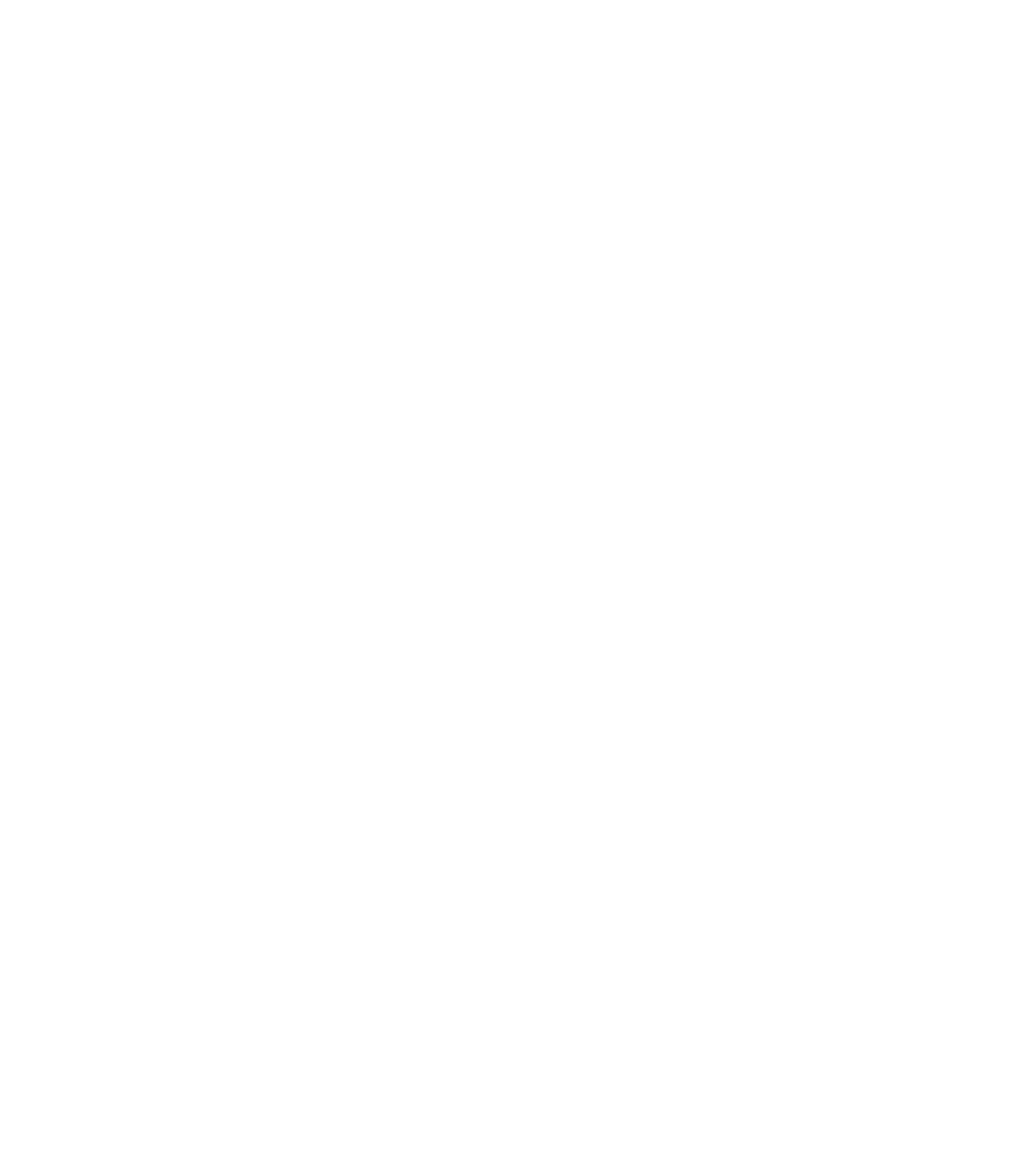
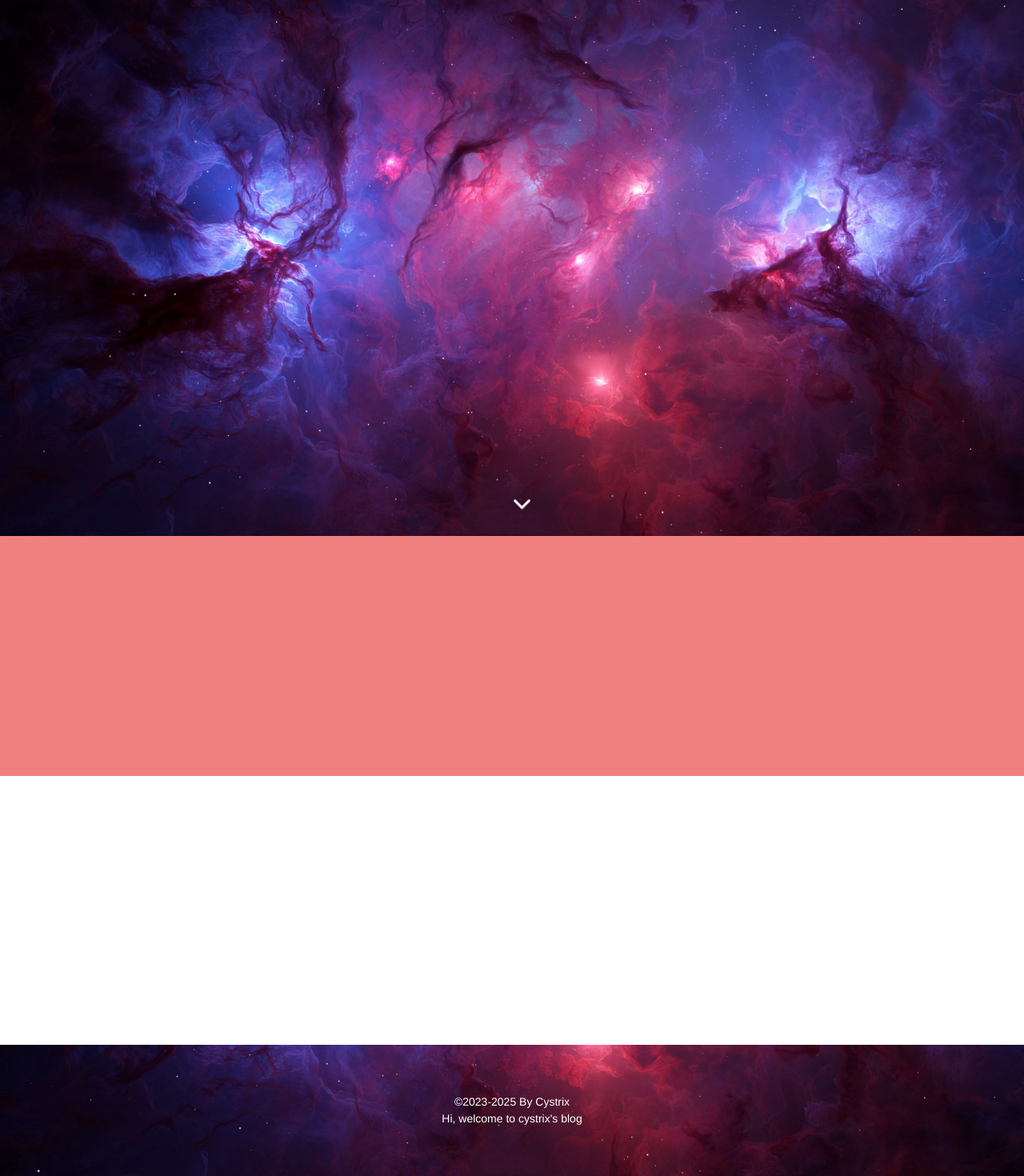
Before and after one commit to chanris/cystrixblog_frontend, a Vue app: page / in a window 1280 px wide. Shown: the part 130-1600 px from the top of the page at 80% size. Before the commit the page ends 800 px from the top, so only its background shows below. Built offline with nearby package versions, Linux system fonts and the light colour scheme.

Commit message:
update by chenyue

```diff
--- a/src/App.vue
+++ b/src/App.vue
@@ -6,9 +6,7 @@
 <template>
 	<div>
 		<index></index>
-		<el-button>default</el-button>
 	</div>
-
 </template>
 
 <style scoped>
--- a/src/main.js
+++ b/src/main.js
@@ -18,5 +18,10 @@
 }
 // console.log('main.js', import.meta.env)
 // app.use(router)
+
+if ('scrollRestoration' in history) {
+	// 如果浏览器支持 scrollRestoration，将其设置为 'manual'
+	history.scrollRestoration = 'manual'
+}
 app.use(store)
 app.mount('#app')
--- a/src/views/index.vue
+++ b/src/views/index.vue
@@ -1,15 +1,157 @@
 <template>
 	<div class="container">
-		<el-button>btm</el-button>
+		<div class="hd-box" v-show="isHdBoxVisible">
+			<div class="hd-box__left">
+				Cystrix's blog
+			</div>
+			<div class="hd-box__right">
+				<div class="item"> <HomeFilled style="width: 1.2em; height: 1.2em; margin-right: 5px;" /> 首页</div>
+				<div class="item" style="margin-right: 10px;" > <Suitcase style="width: 1.2em; height: 1.2em; margin-right: 5px;" /> 时间轴</div>
+				<div class="item"> <PriceTag style="width: 1.2em; height: 1.2em; margin-right: 5px;"/> 标签</div>
+				<div class="item"> <FolderOpened style="width: 1.2em; height: 1.2em; margin-right: 5px;" /> 分类</div>
+				<div class="item"> <ChatLineSquare style="width: 1.2em; height: 1.2em; margin-right: 5px;" /> 清单</div>
+				<div class="item"> <Paperclip style="width: 1.2em; height: 1.2em; margin-right: 5px;" /> 友链</div>
+				<div class="item"> <Apple style="width: 1.2em; height: 1.2em; margin-right: 5px;" /> 关于</div>
+			</div>
+		</div>
+		<div class="arrowdown-box" @click="scrollToContent">
+			<ArrowDownBold style="width: 1em; height: 1em;"/>
+		</div>
+		<div class="main">
+			<div class="content-box"></div>
+			<div class="footer">
+				<div class="footer-wrapper">
+					<div class="copyright">©2023-2025&nbsp;By&nbsp;Cystrix</div>
+					<div>Hi,&nbsp;welcome&nbsp;to&nbsp;cystrix's&nbsp;blog</div>
+				</div>
+			</div>
+		</div>
 	</div>
 </template>
 
 <script setup>
+import { onMounted, ref } from 'vue';
+
+let lastScrollPosition = 0
+const isHdBoxVisible = ref(true)
+
+onMounted(() => {
+  window.scrollTo({top: 0})
+  window.addEventListener('scroll', handleScroll)
+})
+const scrollToContent = function() {
+	const contentBoxHeight = document.querySelector('.content-box').offsetTop;
+	window.scrollTo({
+		top: contentBoxHeight + window.innerHeight,
+		behavior: 'smooth'
+	})
+}
+
+const handleScroll = () => {
+	console.log('scroll listener ...')
+	const newScrollPosition = window.scrollY
+	if(newScrollPosition < lastScrollPosition) {
+		isHdBoxVisible.value = true
+	}else {
+		isHdBoxVisible.value = false
+	}
+	lastScrollPosition = newScrollPosition
+}
 
 </script>
 
 <style scoped lang="scss">
+
+@keyframes bounce {
+	0% {
+		transform: translateY(0);
+	}
+	50% {
+		transform: translateY(15px);
+	}
+	100% {
+		transform: translateY(0);
+	}
+}
 .container {
+	height: 100vh;
+	width: 100%;
+	background-image: url('@/assets/img/index_bg.png');
+	background-size: cover;
+	background-position: center;
+	background-attachment: fixed;
 
+	.hd-box {
+		position: fixed;
+		display: flex;
+		justify-content: space-between;
+		align-items: center;
+		top: 0;
+		width: 100%;
+		height: 60px;
+		padding: 0 36px;
+		background-color: transparent;
+		color: #fff;
+		&__left {
+			font-size: 18.2px;
+			font-weight: 700;
+		}
+		&__right {
+			display: flex;
+			justify-content: flex-end;
+			padding-right: 46px;
+			align-items: center;
+			font-size: 14.2px;
+			.item {
+				display: flex;
+				align-items: center;
+				width: 70px;
+			}
+		}
+	}
+
+	.arrowdown-box {
+		position: absolute;
+		bottom: 20px;
+		left: 50%;
+		transform: translateX(-50%);
+		font-size: 25px;
+		color: #fff;
+		animation: bounce 1.5s infinite;
+	}
+
+	.main {
+		position: relative;
+		top: 100vh;
+		width: 100%;
+		min-height: 100vh;
+		background-color: #fff;
+		.content-box {
+			height: 300px;
+			background-color: lightcoral;
+			margin-bottom: 164px;
+		}
+		.footer {
+			position: absolute;
+			bottom: 0;
+			width: 100%;
+			height: 164px;
+			background-image: url('@/assets/img/index_bg.png');
+			background-size: cover;
+			background-attachment: fixed;
+			background-position: center bottom;
+			&-wrapper {
+				height: 100%;
+				display: flex;
+				justify-content: center;
+				flex-direction: column;
+				align-items: center;
+				color: #fff;
+				font-size: 14px;
+			}
+		}
+	}
 }
+
+
 </style>
```
Also changed, not shown: src/assets/img/index_bg.png (added).
